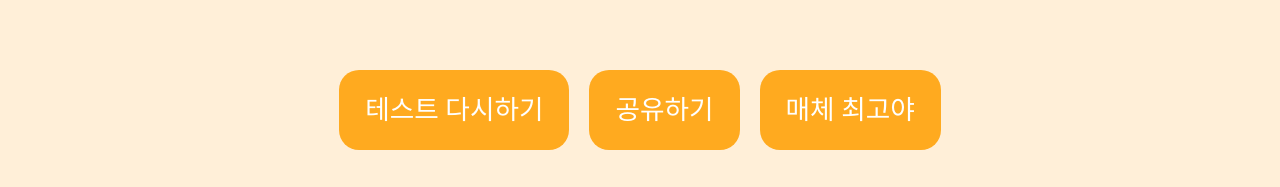
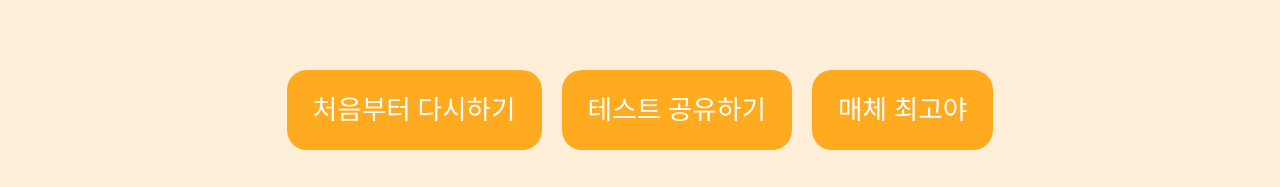
Before and after one commit to metzo32/mbtitest_ts, a React (Create React App) app: page /result in a window 1280 px wide. Shown: the part 643-830 px from the top of the page. Built offline with nearby package versions, Linux system fonts and the light colour scheme; a web font is replaced by a local one.

Commit message:
링크 및 버튼 멘트 수정

```diff
--- a/src/components/ShareURL.tsx
+++ b/src/components/ShareURL.tsx
@@ -6,16 +6,25 @@ export default function ShareUrl() {
   const [copied, setCopied] = useState(false);
 
   function copy() {
+    // const el = document.createElement("input");
+    // el.value = window.location.href;
+    // document.body.appendChild(el);
+    // el.select();
+    // document.execCommand("copy");
+    // document.body.removeChild(el);
+    // setCopied(!copied);
+
     const el = document.createElement("input");
-    el.value = window.location.href;
+    el.value = "https://discordpizza.netlify.app"; // 고정된 URL 값
     document.body.appendChild(el);
     el.select();
     document.execCommand("copy");
     document.body.removeChild(el);
     setCopied(!copied);
+
   }
 
   return (
-    <sty.Button className="right-margin" onClick={copy}>{!copied ? "공유하기" : "복사 완료!"}</sty.Button>
+    <sty.Button className="right-margin" onClick={copy}>{!copied ? "테스트 공유하기" : "링크 복사 완료!"}</sty.Button>
   );
 }
--- a/src/pages/ResultPage.tsx
+++ b/src/pages/ResultPage.tsx
@@ -52,7 +52,7 @@ export default function ResultPage():React.ReactElement {
             </sty.BestWrapperImage>
           </sty.BestWrapper>
             <sty.ButtonGroup>
-              <sty.Button className="right-margin" onClick={home}>테스트 다시하기</sty.Button>
+              <sty.Button className="right-margin" onClick={home}>처음부터 다시하기</sty.Button>
               <ShareUrl />
               <ThankYou />
             </sty.ButtonGroup>
--- a/src/stores/Question/QuestionData.ts
+++ b/src/stores/Question/QuestionData.ts
@@ -124,8 +124,8 @@ export const QuestionData: IQuestion[] = [
     {
         id : 18,
         title: "다음 중 세나는 무엇을 더 좋아할까?",
-        answerA: "계란이랑 치즈",   // J관련
-        answerB: "정원",   // P관련
+        answerA: "정원",   // J관련
+        answerB: "퇴사",   // P관련
         type: "PJ",
     },
     {
```
